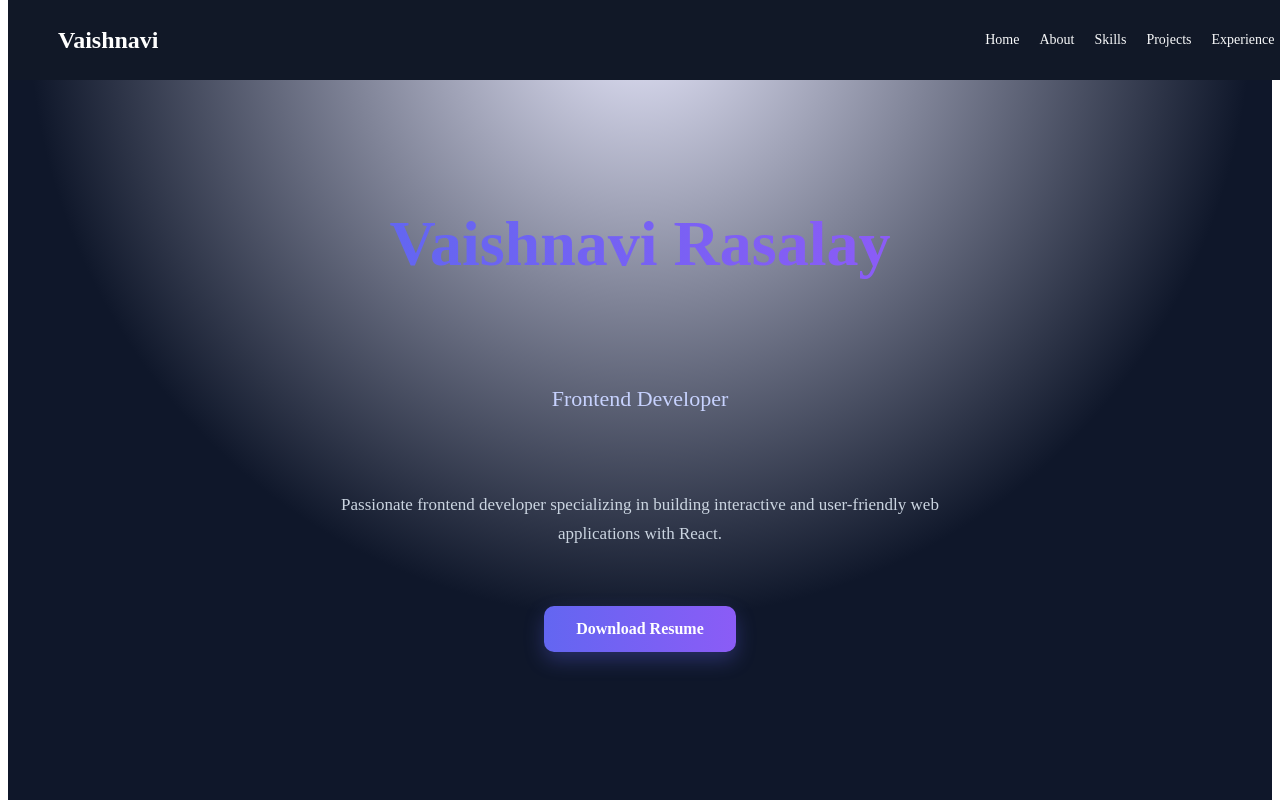
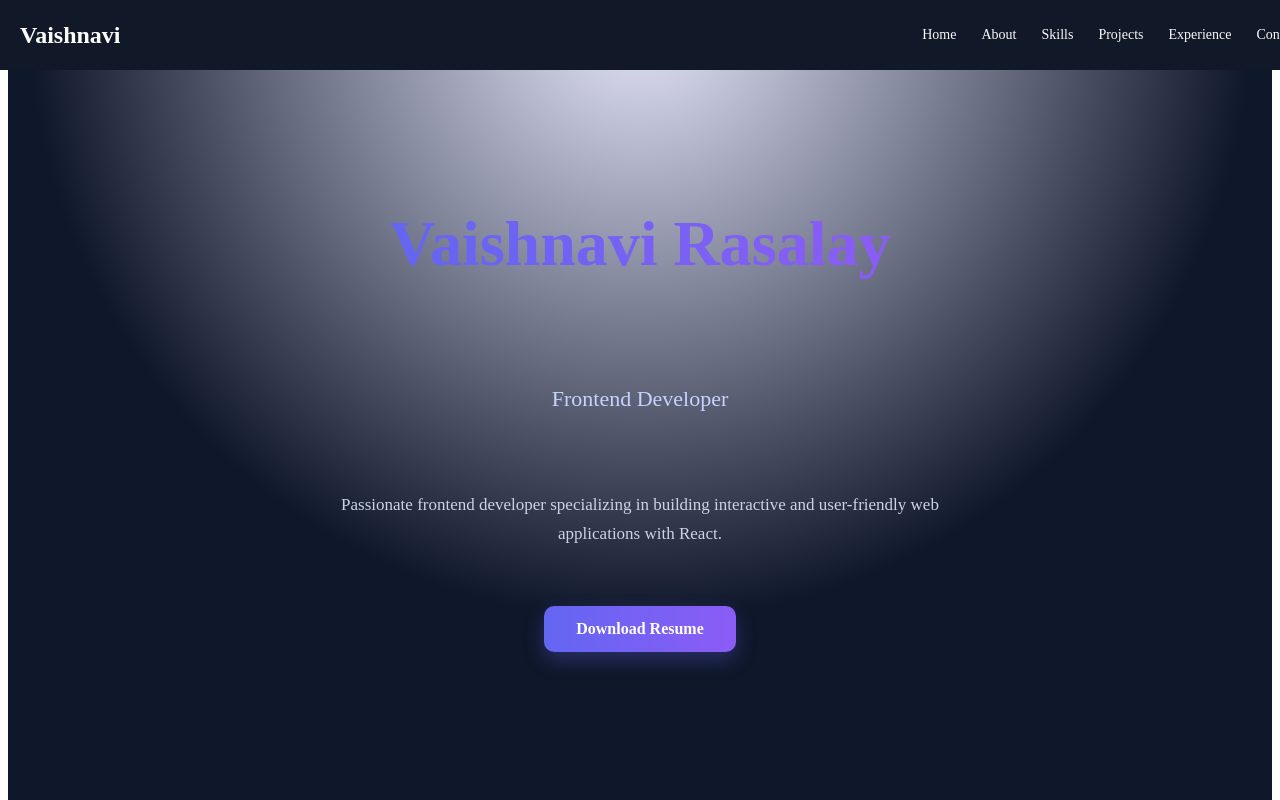
Before and after one commit to VaishnaviRasalay/Vaishnavi--Portfolio, a React (Vite) app: page / in a window 1280 px wide. Shown: the top 800 px of the page. Built offline with nearby package versions, Linux system fonts and the light colour scheme.

Commit message:
Fixed navbar responsive issue

```diff
--- a/src/components/Navbar.css
+++ b/src/components/Navbar.css
@@ -1,43 +1,44 @@
-/* 🔹 Navbar container */
+/* ===== NAVBAR ===== */
 .nav {
   position: fixed;
   top: 0;
+  left: 0;
   width: 100%;
-  height: 80px;
+  height: 70px;
   background-color: #111827;
+
   display: flex;
   justify-content: space-between;
   align-items: center;
-  padding: 0 50px;
+
+  padding: 0 20px;
   z-index: 1000;
 }
 
-/* 🔹 Logo */
+/* Logo */
 .left h2 {
   color: white;
+  margin: 0;
 }
 
-/* 🔹 Links (desktop) */
+/* Links (Desktop) */
 .right {
   display: flex;
-  gap: 20px;
-  align-items: center;
+  gap: 25px;
 }
 
-/* 🔹 Link styles */
 .nav a {
   color: #f9fafb;
   text-decoration: none;
-  font-weight: 500;
+  font-size: 14px;
   transition: 0.3s;
-  font-size: 14px;
 }
 
 .nav a:hover {
   color: #6366f1;
 }
 
-/* 🔹 Hamburger icon */
+/* Hamburger */
 .menu-icon {
   display: none;
   font-size: 28px;
@@ -45,39 +46,33 @@
   cursor: pointer;
 }
 
-/* ================= MOBILE ================= */
+/* ===== MOBILE ===== */
 @media (max-width: 768px) {
-  .nav {
-    padding: 0 20px;
-  }
 
   /* Show hamburger */
   .menu-icon {
     display: block;
-    position: absolute;
-    right: 20px;
-    z-index: 2000;
   }
 
   /* Hide links initially */
   .right {
     display: none;
     position: absolute;
-    top: 80px;
+    top: 70px;
     left: 0;
     width: 100%;
     background-color: #111827;
+
     flex-direction: column;
     align-items: center;
     padding: 20px 0;
   }
 
-  /* Show when active */
+  /* Show menu when clicked */
   .right.active {
-    display: flex !important;
+    display: flex;
   }
 
-  /* Spacing between links */
   .right a {
     margin: 10px 0;
     font-size: 16px;
--- a/src/components/Navbar.jsx
+++ b/src/components/Navbar.jsx
@@ -6,21 +6,24 @@ const Navbar = () => {
 
   return (
     <nav className="nav">
+      {/* Logo */}
       <div className="left">
         <h2>Vaishnavi</h2>
       </div>
 
+      {/* Hamburger */}
       <div className="menu-icon" onClick={() => setOpen(!open)}>
         ☰
       </div>
 
+      {/* Links */}
       <div className={open ? "right active" : "right"}>
-        <a href="#hero">Home</a>
-        <a href="#about">About</a>
-        <a href="#skills">Skills</a>
-        <a href="#projects">Projects</a>
-        <a href="#experience">Experience</a>
-        <a href="#contact">Contact</a>
+        <a href="#hero" onClick={() => setOpen(false)}>Home</a>
+        <a href="#about" onClick={() => setOpen(false)}>About</a>
+        <a href="#skills" onClick={() => setOpen(false)}>Skills</a>
+        <a href="#projects" onClick={() => setOpen(false)}>Projects</a>
+        <a href="#experience" onClick={() => setOpen(false)}>Experience</a>
+        <a href="#contact" onClick={() => setOpen(false)}>Contact</a>
       </div>
     </nav>
   );
```
